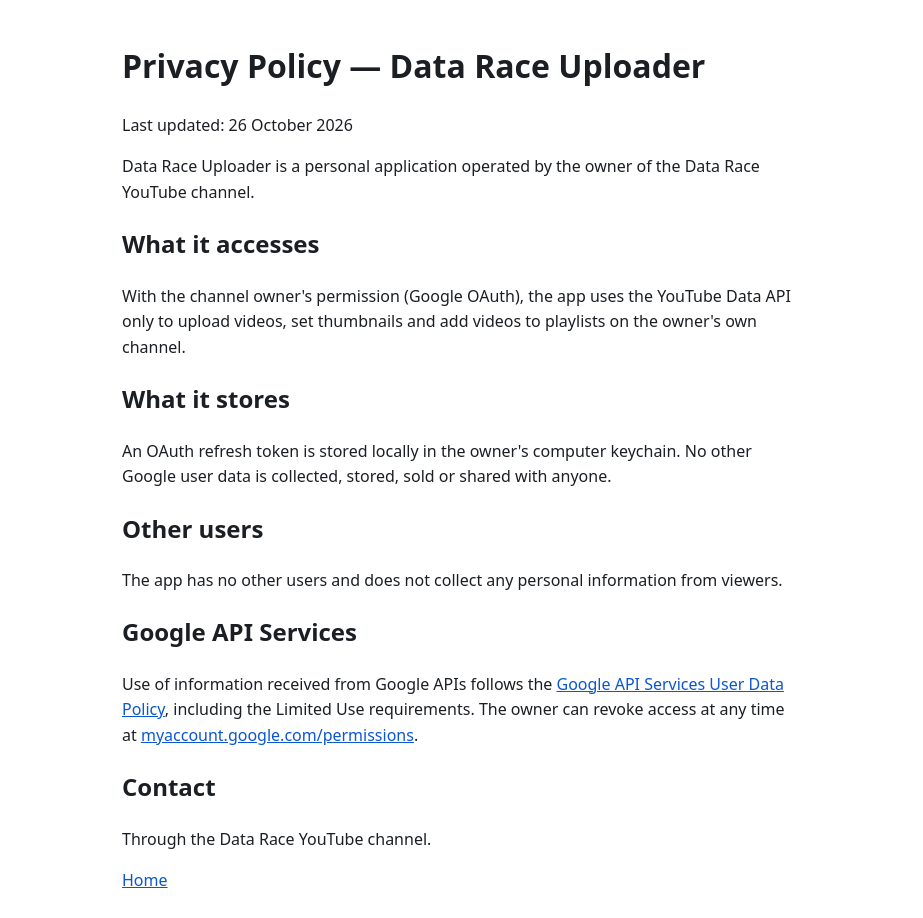
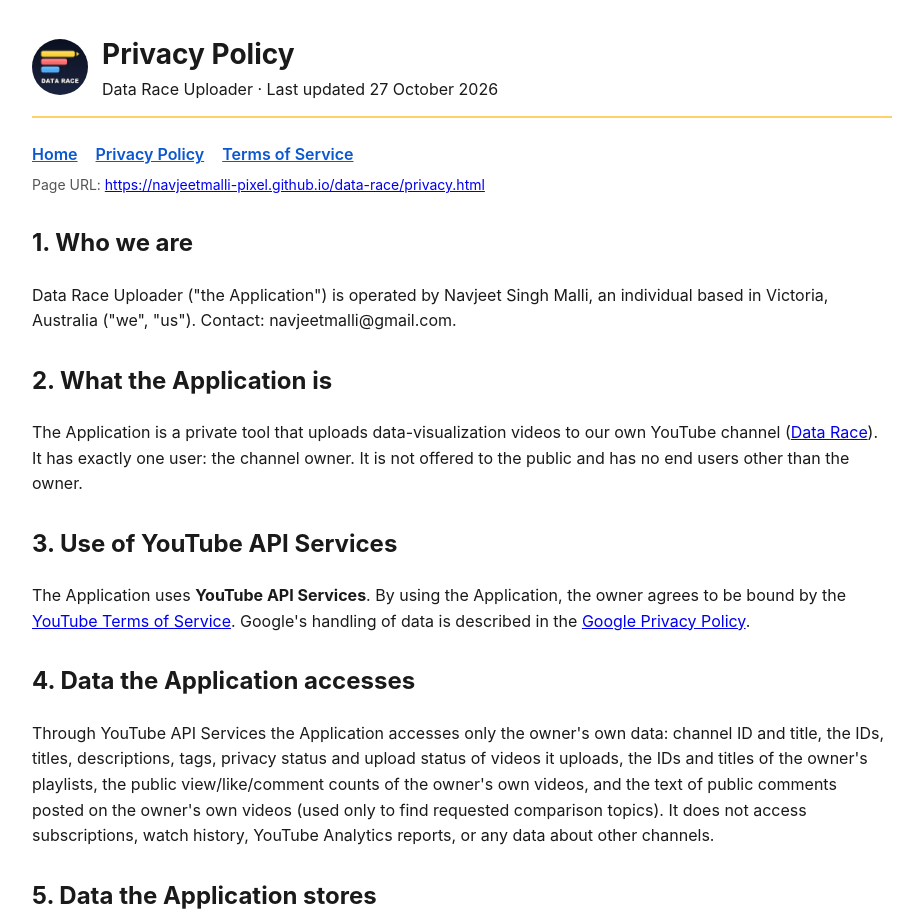
Before and after one commit to navjeetmalli-pixel/data-race, a plain HTML site: page privacy.html in a window 1280 px wide. Shown: the top 918 px of the page, without its empty margins (178-1101 px from the left). Drawn offline with Linux system fonts and the light colour scheme.

Commit message:
Full privacy policy, terms of service and homepage for Data Race Uploader

```diff
--- a/privacy.html
+++ b/privacy.html
@@ -1,25 +1,15 @@
-<!doctype html>
-<html lang="en"><head><meta charset="utf-8"><meta name="viewport" content="width=device-width,initial-scale=1">
-<title>Privacy Policy</title>
-<style>body{font-family:system-ui,-apple-system,sans-serif;max-width:680px;margin:40px auto;padding:0 16px;line-height:1.6;color:#1b1f24;background:#fff}a{color:#0b57d0}</style></head>
-<body>
-<h1>Privacy Policy — Data Race Uploader</h1>
-<p>Last updated: 26 October 2026</p>
-<p>Data Race Uploader is a personal application operated by the owner of the Data Race YouTube channel.</p>
-<h2>What it accesses</h2>
-<p>With the channel owner's permission (Google OAuth), the app uses the YouTube Data API only to upload videos, set thumbnails
-and add videos to playlists on the owner's own channel.</p>
-<h2>What it stores</h2>
-<p>An OAuth refresh token is stored locally in the owner's computer keychain. No other Google user data is collected,
-stored, sold or shared with anyone.</p>
-<h2>Other users</h2>
-<p>The app has no other users and does not collect any personal information from viewers.</p>
-<h2>Google API Services</h2>
-<p>Use of information received from Google APIs follows the
-<a href="https://developers.google.com/terms/api-services-user-data-policy">Google API Services User Data Policy</a>,
-including the Limited Use requirements. The owner can revoke access at any time at
-<a href="https://myaccount.google.com/permissions">myaccount.google.com/permissions</a>.</p>
-<h2>Contact</h2>
-<p>Through the Data Race YouTube channel.</p>
-<p><a href="index.html">Home</a></p>
-</body></html>
+<!doctype html><html lang="en"><head><meta charset="utf-8"><meta name="viewport" content="width=device-width,initial-scale=1"><title>Privacy Policy - Data Race Uploader</title><link rel="stylesheet" href="style.css"></head><body>
+<header><img src="avatar.png" alt="Data Race logo"><div><h1>Privacy Policy</h1><div>Data Race Uploader &middot; Last updated 27 October 2026</div></div></header>
+<nav><a href="index.html">Home</a><a href="privacy.html">Privacy Policy</a><a href="terms.html">Terms of Service</a></nav><p style="font-size:14px;color:#555;margin:6px 0 18px">Page URL: <a href="https://navjeetmalli-pixel.github.io/data-race/privacy.html">https://navjeetmalli-pixel.github.io/data-race/privacy.html</a></p>
+<h2>1. Who we are</h2><p>Data Race Uploader ("the Application") is operated by Navjeet Singh Malli, an individual based in Victoria, Australia ("we", "us"). Contact: navjeetmalli@gmail.com.</p>
+<h2>2. What the Application is</h2><p>The Application is a private tool that uploads data-visualization videos to our own YouTube channel (<a href="https://www.youtube.com/channel/UCDEHhZxXjJXilMQIMqKqLaA">Data Race</a>). It has exactly one user: the channel owner. It is not offered to the public and has no end users other than the owner.</p>
+<h2>3. Use of YouTube API Services</h2><p>The Application uses <strong>YouTube API Services</strong>. By using the Application, the owner agrees to be bound by the <a href="https://www.youtube.com/t/terms">YouTube Terms of Service</a>. Google's handling of data is described in the <a href="https://policies.google.com/privacy">Google Privacy Policy</a>.</p>
+<h2>4. Data the Application accesses</h2><p>Through YouTube API Services the Application accesses only the owner's own data: channel ID and title, the IDs, titles, descriptions, tags, privacy status and upload status of videos it uploads, the IDs and titles of the owner's playlists, the public view/like/comment counts of the owner's own videos, and the text of public comments posted on the owner's own videos (used only to find requested comparison topics). It does not access subscriptions, watch history, YouTube Analytics reports, or any data about other channels.</p>
+<h2>5. Data the Application stores</h2><p>The Application stores, on the owner's own computer only: (a) an OAuth 2.0 refresh token in the macOS Keychain, used to authenticate to YouTube; (b) the IDs of videos it has uploaded and playlists it has created, in small local text files, so that it does not upload the same video twice; (c) a short list of comparison topics requested in comments (the topic text, the comment ID and whether it was handled; no commenter names or profile data), deleted once the requested video is published or after 30 days; (d) weekly view and like totals of the owner's own videos, used to rank topics. No YouTube data is stored on any server, shared with any third party, sold, or used for advertising. Stored data is not retained longer than needed and can be deleted at any time (see section 8).</p>
+<h2>6. Data the Application shares</h2><p>None. The Application sends data only to YouTube (the video files and their metadata) and receives data only from YouTube. It uses no analytics, advertising or tracking services.</p>
+<h2>7. Cookies</h2><p>The Application does not use cookies. This website does not set cookies.</p>
+<h2>8. Revoking access and deleting data</h2><p>The owner can revoke the Application's access to their YouTube account at any time via the <a href="https://security.google.com/settings/security/permissions">Google security settings page</a>. Locally stored tokens and IDs can be deleted by removing the Keychain item and the local state files, which removes all data the Application holds.</p>
+<h2>9. Children</h2><p>The Application is not directed at children and collects no personal information from anyone.</p>
+<h2>10. Changes</h2><p>If this policy changes, the updated version will be published on this page with a new date.</p>
+<h2>11. Contact</h2><p>Questions about this policy: navjeetmalli@gmail.com.</p>
+<footer>Owner: Navjeet Singh Malli &middot; <a href="privacy.html">Privacy Policy</a> &middot; <a href="terms.html">Terms of Service</a> &middot; <a href="https://policies.google.com/privacy">Google Privacy Policy</a></footer></body></html>
--- /dev/null
+++ b/style.css
@@ -0,0 +1,6 @@
+body{font-family:-apple-system,Helvetica,Arial,sans-serif;max-width:860px;margin:0 auto;padding:32px 20px;color:#1a1a1a;line-height:1.6}
+header{display:flex;align-items:center;gap:14px;border-bottom:2px solid #ffd166;padding-bottom:14px;margin-bottom:24px}
+header img{width:56px;height:56px;border-radius:50%}
+h1{margin:0;font-size:28px} h2{margin-top:28px} nav a{margin-right:18px;color:#0b57d0;font-weight:600}
+footer{margin-top:40px;border-top:1px solid #ddd;padding-top:14px;font-size:14px;color:#555}
+.yt{display:inline-flex;align-items:center;gap:8px;background:#ff0000;color:#fff;padding:8px 14px;border-radius:8px;text-decoration:none;font-weight:700}
```
Also changed, not shown: index.html (+8 -13 lines), terms.html (added, +11 -0 lines), avatar.png (added).
